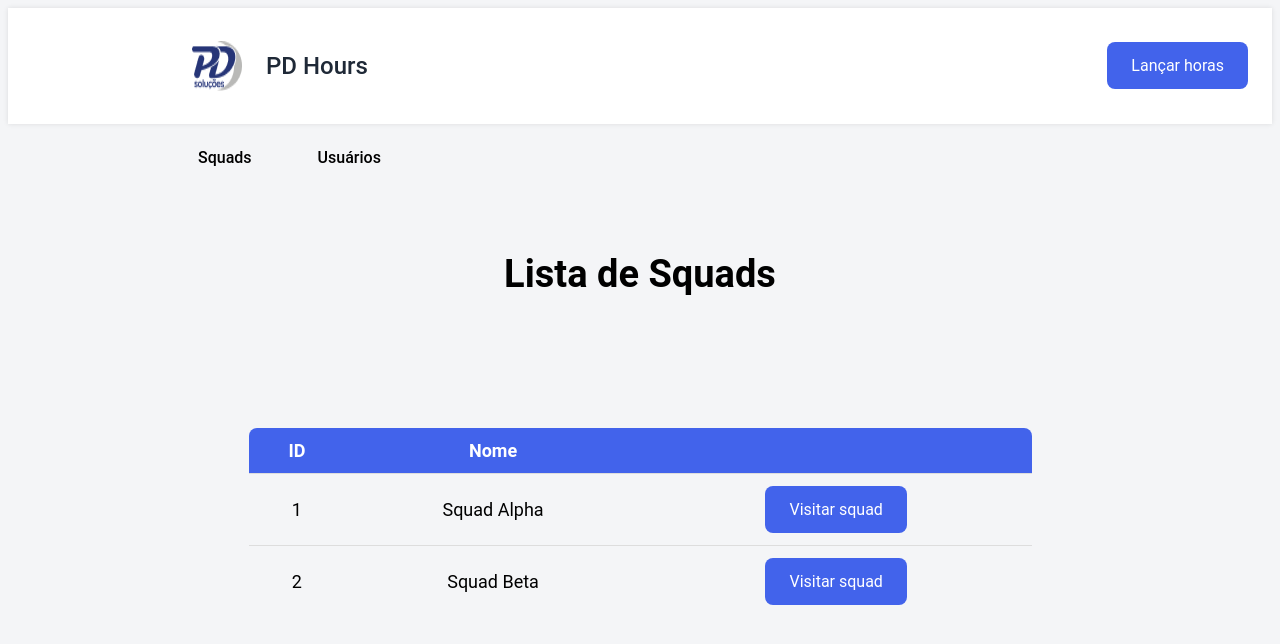
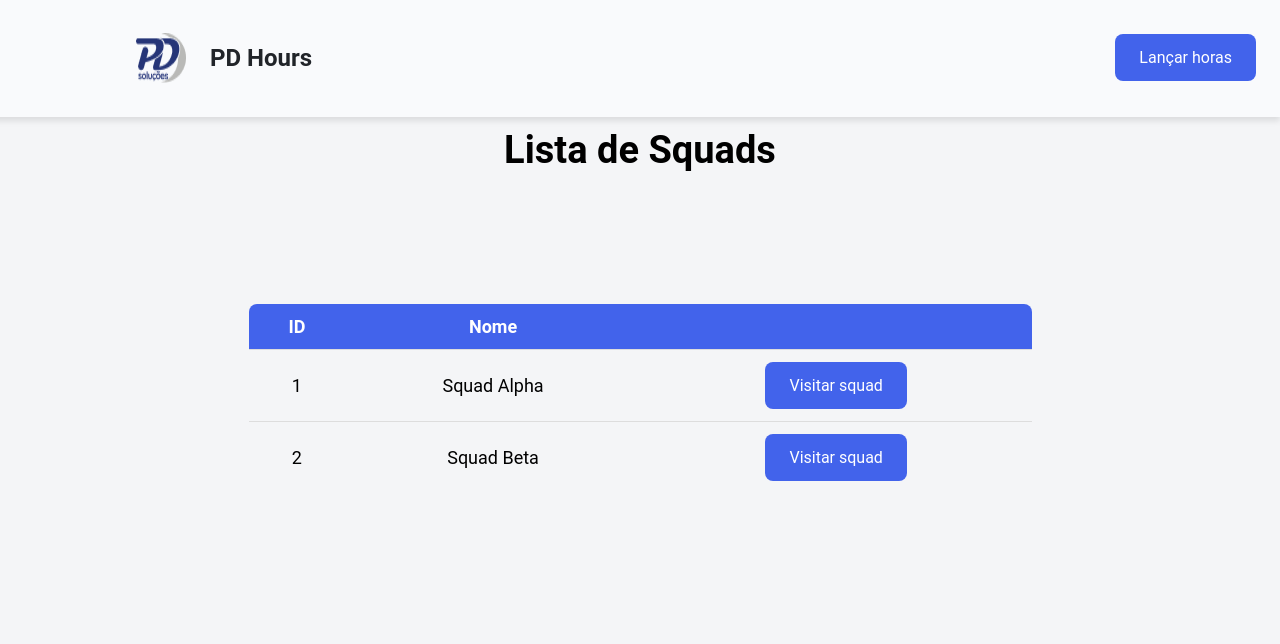
Before and after one commit to jandersonvb/pdhours-frontend, a Next.js app: page /squad in a window 1280 px wide. Shown: the top 644 px of the page. Built offline with nearby package versions, Linux system fonts and the light colour scheme.

Commit message:
feat: use ReportModal in Navbar

```diff
--- a/src/app/components/Navbar/index.tsx
+++ b/src/app/components/Navbar/index.tsx
@@ -1,18 +1,37 @@
 'use client';
 
+import { useState } from "react";
 import { Button } from "../Button";
 import { Logo } from "../Logo";
-import { Container, Title, Header } from "./styles";
-
+import Modal from "../Modal";
+import { ReportModal } from "../ReportModal";
+import { Container, ContainerLogo, Header, Title } from "./styles";
+import Link from "next/link";
 
 export function Navbar() {
+  const [isModalOpen, setIsModalOpen] = useState(false);
+
+  function handleOpenModal() {
+    setIsModalOpen(true);
+  }
+
+  function handleCloseModal() {
+    setIsModalOpen(false);
+  }
+
   return (
     <Container>
-      <Logo />
+      <ContainerLogo as={Link} href="/">
+        <Logo />
+      </ContainerLogo>
       <Header>
         <Title>PD Hours</Title>
-        <Button>Lançar horas</Button>
+        <Button onClick={handleOpenModal}>Lançar horas</Button>
       </Header>
+
+      <Modal isOpen={isModalOpen} onClose={handleCloseModal}>
+        <ReportModal />
+      </Modal>
     </Container>
-  )
+  );
 }
--- a/src/app/components/Navbar/styles.ts
+++ b/src/app/components/Navbar/styles.ts
@@ -1,11 +1,32 @@
 import styled from 'styled-components'
+
+export const ContainerLogo = styled.button`
+  display: flex;
+  align-items: center;
+  justify-content: center;
+  background-color: transparent;
+  border: none;
+  cursor: pointer;
+`
+
 
 export const Container = styled.nav`
   display: flex;
   justify-content: space-between;
   padding: 24px;
-  background-color: #fff;
-  box-shadow: 0 0 5px rgba(0, 0, 0, 0.1);
+  border-bottom: 1px solid #F9FAFC;
+
+  box-shadow: 0 4px 6px rgba(0, 0, 0, 0.1);
+  background-color: #F9FAFC;
+  position: fixed;
+  width: 100%;
+  z-index: 9999;
+  top: 0;
+  left: 0;
+  right: 0;
+  margin-left: auto;
+
+
 `
 
 export const Header = styled.div`
@@ -19,7 +40,29 @@ export const Header = styled.div`
 export const Title = styled.h1`
   font-family: 'Roboto', sans-serif;
   font-size: 24px;
-  font-weight: 500;
-  color: #1F2937;
+  font-weight: bold;
+  color: #212429;
   margin-right: 24px;
 `
+export const Content = styled.div`
+  display: flex;
+  flex-direction: column;
+  gap: 16px;
+
+  padding: 24px;
+  background-color: #fff;
+  border-radius: 12px;
+
+  input {
+    width: 100%;
+  }
+
+
+  button {
+    align-self: center;
+    width: 50%;
+  }
+
+
+
+`
```
